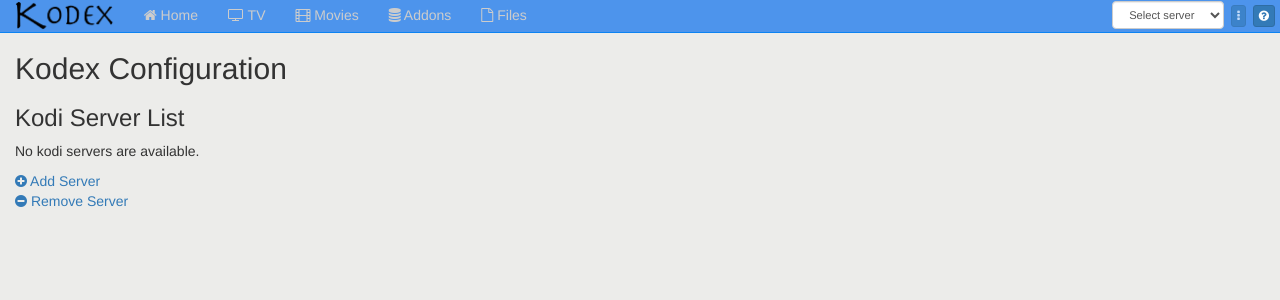
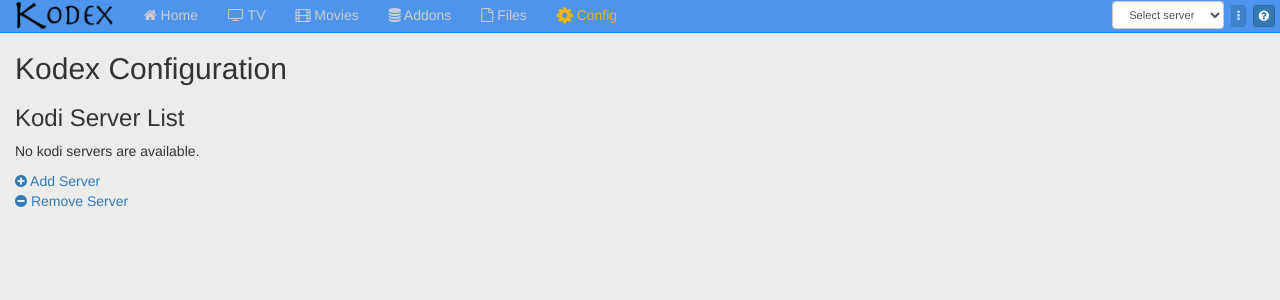
Before and after one commit to davgeo/kodex, a Django app: page /kodi/config in a window 1280 px wide. Shown: the top 300 px of the page. Run offline with Django 3.2, Linux system fonts and the light colour scheme; data that the repository does not hold is empty; some libraries are stand-ins or nearby versions.

Commit message:
Change config menu visibility toggle point in navbar
Instead of only being visible on medium screen sizes this
is now only hidden on sm devices. It is visible in
collapsed menu for xs devices and as normal on navbar for md
and lg screens.

```diff
--- a/kodex/kodidj/templates/kodidj/kodi_base.html
+++ b/kodex/kodidj/templates/kodidj/kodi_base.html
@@ -108,7 +108,7 @@
         <li class="kodi-navbar-button disabled"><a class="disable_href disabled" id="kodi-navbar-addon-link" href="{% url 'addonsindex' 0 %}"><i class="fa fa-database"></i> Addons</a></li>
         <li class="kodi-navbar-button disabled"><a class="disable_href disabled" id="kodi-navbar-file-link" href="{% url 'filesindex' 0 %}"><i class="fa fa-file-o"></i> Files</a></li>
       {% endif %}
-        <li class="kodi-navbar-button {% block configActive %}{% endblock %} visible-md" ><a href="{% url 'config' %}"><i class="fa fa-cog fa-lg"></i> Config</a></li>
+        <li class="kodi-navbar-button {% block configActive %}{% endblock %} hidden-sm" ><a href="{% url 'config' %}"><i class="fa fa-cog fa-lg"></i> Config</a></li>
     </ul>
   </div>
 {% endblock %}
```
